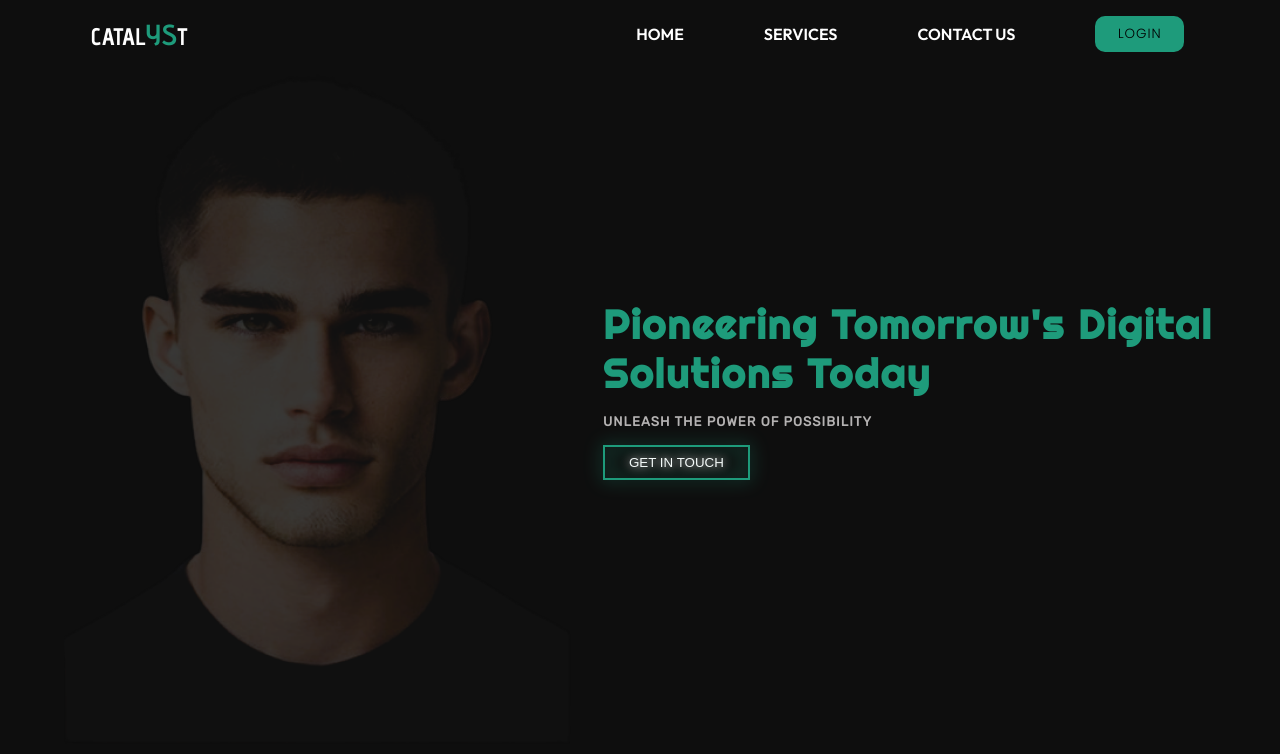
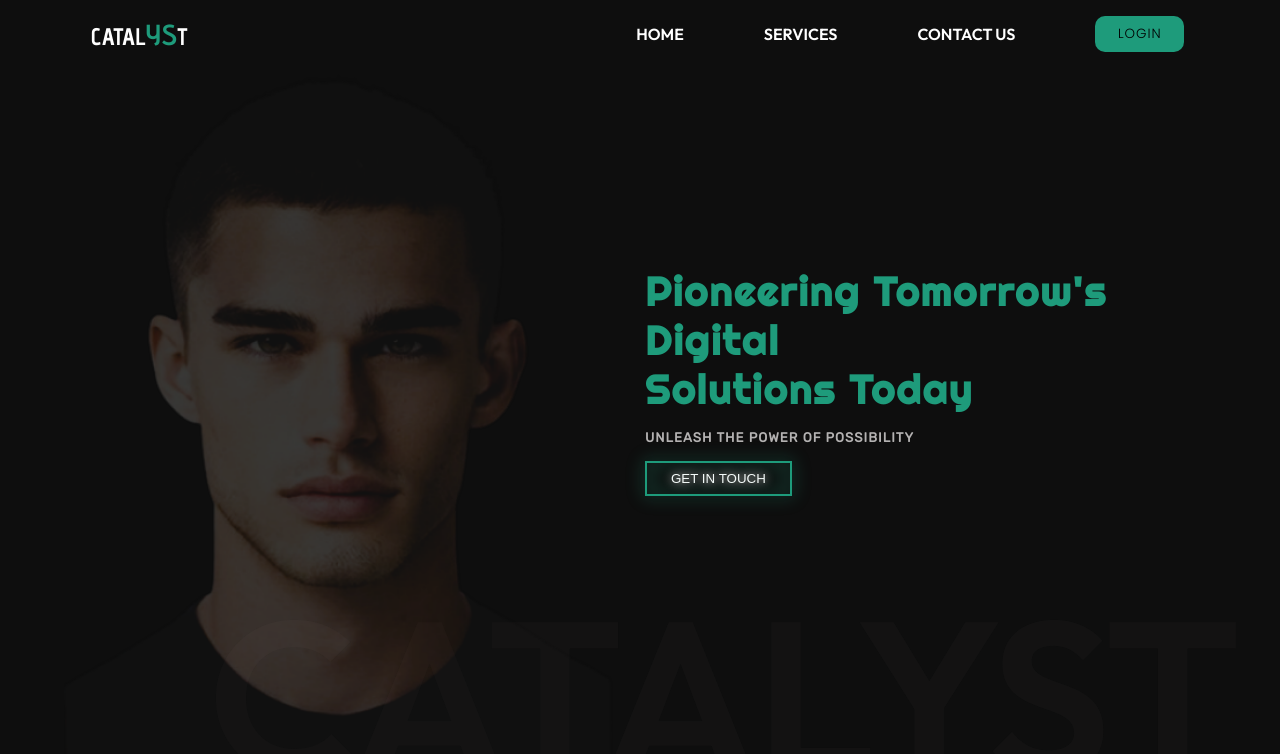
Before and after one commit to iamvysh/CATALYSTorg, a React (Vite) app: page / in a window 1280 px wide. Shown: the top 754 px of the page. Built offline with nearby package versions, Linux system fonts and the light colour scheme.

Commit message:
framemotion added in homepage

```diff
--- a/src/components/Home/Home.jsx
+++ b/src/components/Home/Home.jsx
@@ -1,17 +1,38 @@
 import './home.scss'
+import {motion} from 'framer-motion'
 
 const Home = () => {
+
+  const sliderVariants = {
+    initial :{
+      x:0
+    },
+    animate:{
+      x : '-80%',
+      opacity:0,
+
+      transition : {
+        duration : 15,
+        repeat : Infinity,
+        repeatType:'mirror',
+      }
+    }
+  }
+
   return (
     <div className='home'>
-      <div>
+      <div className='wrapper'>
+      <div className='image-container'>
       <img src="/heroPortrait.png" alt="" />
-      <div className="overlay">
-      </div>
+      {/* <div className="overlay"> */}
+      {/* </div> */}
       </div>
       <div className='homeTexts'>
       <h1>Pioneering Tomorrow's Digital <br/> Solutions  Today</h1>
       <h5>UNLEASH THE POWER OF POSSIBILITY</h5>
       <button>GET IN TOUCH</button>
+      <motion.div variants={sliderVariants} initial='initial' animate='animate' className='runningText'>CATALYST</motion.div>
+      </div>
       </div>
     </div>
   )
--- a/src/components/Home/home.scss
+++ b/src/components/Home/home.scss
@@ -1,7 +1,7 @@
 @import url("https://fonts.googleapis.com/css2?family=Advent+Pro:ital,wght@0,600;0,700;1,600&family=Inter:wght@500;600;700;900&family=Montserrat:ital,wght@0,500;1,500&family=Outfit:wght@500;600&family=Poppins:ital,wght@0,200;0,300;1,400&family=Righteous&display=swap");
 @import url("https://fonts.googleapis.com/css2?family=Advent+Pro:ital,wght@0,600;0,700;1,600&family=Inter:wght@500;600;700;900&family=Montserrat:ital,wght@0,500;1,500&family=Outfit:wght@500;600&family=Poppins:ital,wght@0,200;0,300;1,400&family=Righteous&family=Rubik&display=swap");
 
-.home {
+.wrapper {
   display: flex;
   justify-content: space-evenly;
   height: calc(100vh - 68px);
@@ -18,13 +18,13 @@
     letter-spacing: 2px;
     font-size: 2.5rem;
     position: relative;
-    top: 30%;
+    top: 25%;
     // padding: 2rem;
   }
   h5 {
     color: var(--accent-color);
     position: relative;
-    top: 30%;
+    top: 25%;
     padding-top: 1rem;
     padding-bottom: 1rem;
     font-family: "Rubik", sans-serif;
@@ -33,7 +33,7 @@
 
   button {
     position: relative;
-    top: 30%;
+    top: 25%;
     border: 2px solid var(--primary-color);
     padding-right: 1.5rem;
     padding-left: 1.5rem;
@@ -67,17 +67,20 @@
 
 img {
   margin-left: 4rem;
-  position: relative;
-  display: inline-block;
+  height: 100%;
+  z-index: 1;
 }
-.overlay {
+
+  .image-container{
+    // background-color: red;
+    // z-index: 2;
+  }
+  .runningText{
+    color: #1E9B7B;
     position: absolute;
-    top: 0;
-    left: 0;
-    width: 100%;
-    height: 100%;
-    // background-color: red;
-    display: flex;
-    justify-content: center;
-    align-items: center;
+    bottom: -30px;
+    font-size: 27vh;
+    color: #1a1919;
+    font-weight: bolder;
+    z-index: -1;
   }
```
